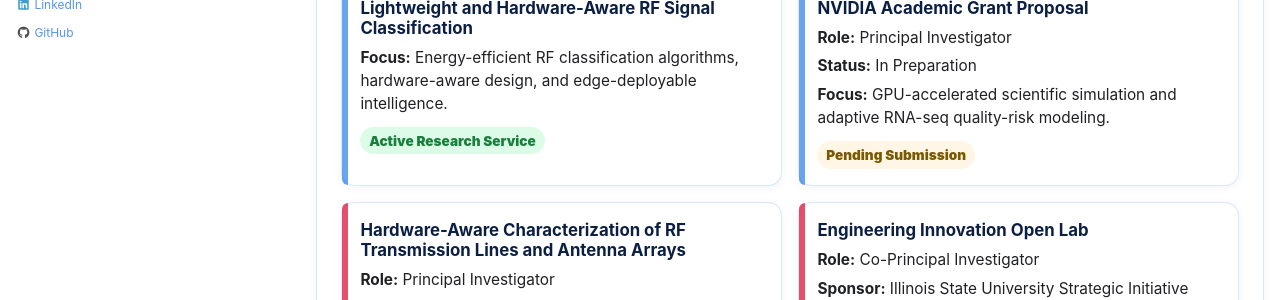
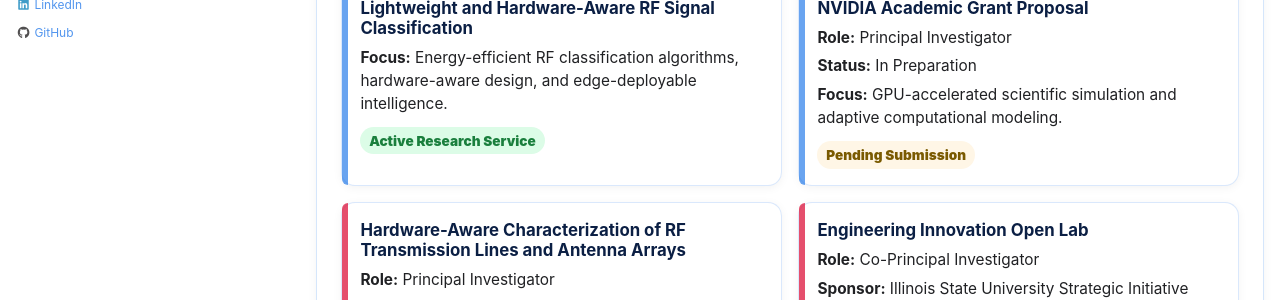
Before and after one commit to srsapireddy/srsapireddy.github.io, a Jekyll site: the page built from _pages/service.md, in a window 1280 px wide and 900 px high, scrolled down 2563 px. Shown: the part 175-475 px from the top of the window. Built offline with Jekyll 4.4.1, drawn with Linux system fonts in a browser that asks for light colours; cached includes are drawn as plain includes; nearby versions of some CDN libraries.

Commit message:
Update service.md

```diff
--- a/_pages/service.md
+++ b/_pages/service.md
@@ -339,7 +339,7 @@ author_profile: true
       <h4>NVIDIA Academic Grant Proposal</h4>
       <p class="meta"><strong>Role:</strong> Principal Investigator</p>
       <p class="meta"><strong>Status:</strong> In Preparation</p>
-      <p><strong>Focus:</strong> GPU-accelerated scientific simulation and adaptive RNA-seq quality-risk modeling.</p>
+      <p><strong>Focus:</strong> GPU-accelerated scientific simulation and adaptive computational modeling.</p>
       <span class="pill pending">Pending Submission</span>
     </div>
 
```
